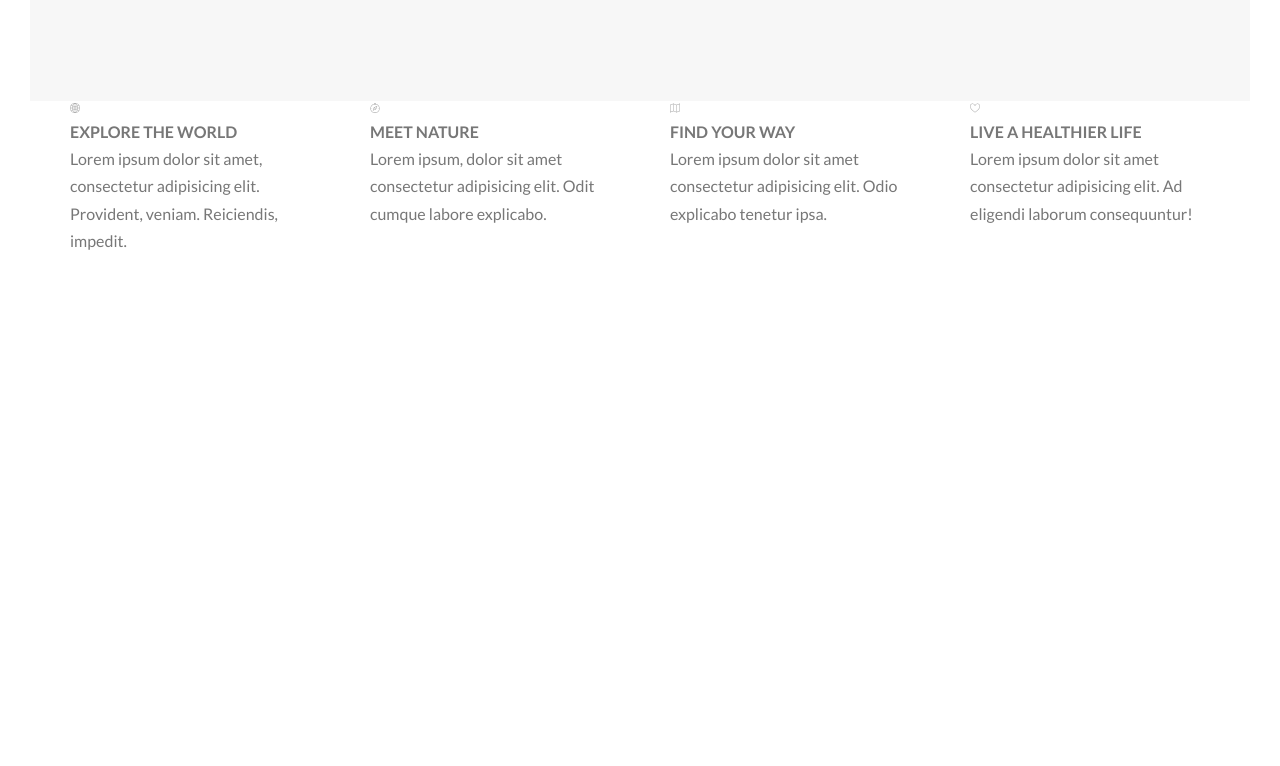
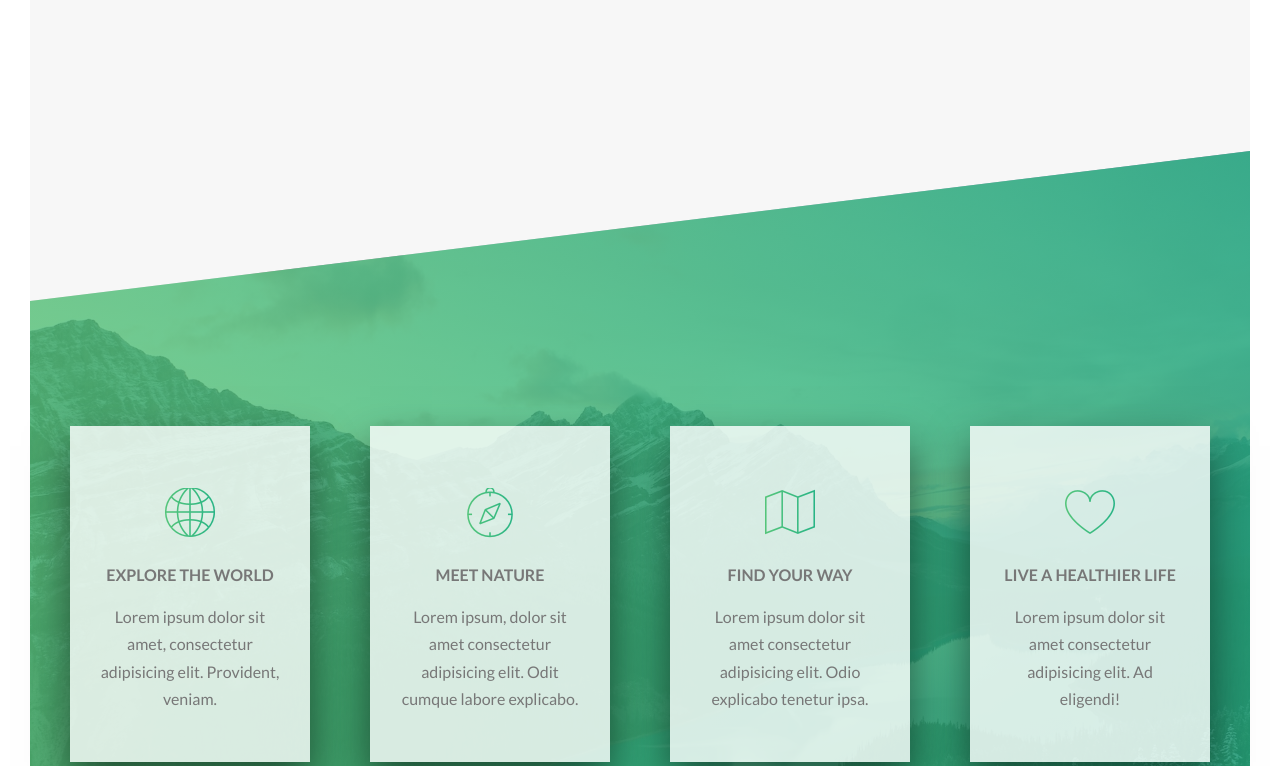
Before and after one commit to solomzi-dev/Natours, a website: page index.html in a window 1280 px wide. Shown: the part 1356-2122 px from the top of the page. Before the commit the page ends 1640 px from the top, so only its background shows below. Drawn offline with Linux system fonts and the light colour scheme.

Commit message:
Add features section and styling

```diff
--- a/index.html
+++ b/index.html
@@ -24,9 +24,9 @@
             <a href="#" class="btn btn--white btn--animated">Discover our tours</a>
         </div>
     </header>
-    <main>
+    <main class="section-main">
         <section class="about">
-            <div class="u-text-center u-margin-vt-xl">
+            <div class="u-text-center u-margin-bottom-xl">
                 <h2 class="secondary-heading">
                     Exciting tours for adventurous people
                 </h2>
@@ -67,38 +67,37 @@
 
         </section>
 
-        <section class="features">
+        <section class="feature-section">
             <div class="row">
                 <div class="col-1-of-4">
-                    <div class="feature">
-                        <i class="feature__icon icon-basic-world"></i>
-                        <h4 class="tertiary-heading">Explore the world</h4>
+                    <div class="feature-box">
+                        <i class="feature-box__icon icon-basic-world u-margin-bottom-sml"></i>
+                        <h4 class="tertiary-heading u-margin-bottom-sml">Explore the world</h4>
                         <p class="paragraph">Lorem ipsum dolor sit amet, consectetur adipisicing elit. Provident,
-                            veniam. Reiciendis, impedit.</p>
+                            veniam. </p>
                     </div>
                 </div>
                 <div class="col-1-of-4">
-                    <div class="feature">
-                        <i class="feature__icon icon-basic-compass"></i>
-                        <h4 class="tertiary-heading">Meet Nature</h4>
+                    <div class="feature-box">
+                        <i class="feature-box__icon icon-basic-compass u-margin-bottom-sml"></i>
+                        <h4 class="tertiary-heading u-margin-bottom-sml">Meet Nature</h4>
                         <p class="paragraph">Lorem ipsum, dolor sit amet consectetur adipisicing elit. Odit cumque
                             labore explicabo.</p>
                     </div>
                 </div>
                 <div class="col-1-of-4">
-                    <div class="feature">
-                        <i class="feature__icon icon-basic-map"></i>
-                        <h4 class="tertiary-heading">Find your way</h4>
+                    <div class="feature-box">
+                        <i class="feature-box__icon icon-basic-map u-margin-bottom-sml"></i>
+                        <h4 class="tertiary-heading u-margin-bottom-sml">Find your way</h4>
                         <p class="paragraph">Lorem ipsum dolor sit amet consectetur adipisicing elit. Odio explicabo
                             tenetur ipsa.</p>
                     </div>
                 </div>
                 <div class="col-1-of-4">
-                    <div class="feature">
-                        <i class="feature__icon icon-basic-heart"></i>
-                        <h4 class="tertiary-heading">Live a healthier life</h4>
-                        <p class="paragraph">Lorem ipsum dolor sit amet consectetur adipisicing elit. Ad eligendi
-                            laborum consequuntur!</p>
+                    <div class="feature-box">
+                        <i class="feature-box__icon icon-basic-heart u-margin-bottom-sml"></i>
+                        <h4 class="tertiary-heading u-margin-bottom-sml">Live a healthier life</h4>
+                        <p class="paragraph">Lorem ipsum dolor sit amet consectetur adipisicing elit. Ad eligendi!</p>
                     </div>
                 </div>
             </div>
--- a/scss/base/_utilities.scss
+++ b/scss/base/_utilities.scss
@@ -2,12 +2,32 @@
 .u-margin-vt-md { margin: 2.5rem 0 !important; }
 .u-margin-vt-lg { margin: 4.5rem 0 !important; }
 .u-margin-vt-xl { margin: 7.5rem 0 !important; }
+
+.u-margin-top-sml { margin-top: 1.5rem !important; }
+.u-margin-top-md { margin-top: 2.5rem !important; }
+.u-margin-top-lg { margin-top: 4.5rem !important; }
+.u-margin-top-xl { margin-top: 7.5rem !important; }
+
+.u-margin-bottom-sml { margin-bottom: 1.5rem !important; }
+.u-margin-bottom-md { margin-bottom: 2.5rem !important; }
+.u-margin-bottom-lg { margin-bottom: 4.5rem !important; }
+.u-margin-bottom-xl { margin-bottom: 7.5rem !important; }
 
 .u-padding-vt-sml { padding: 1.5rem 0 !important; }
 .u-padding-vt-md { padding: 2.5rem 0 !important; }
 .u-padding-vt-lg { padding: 4.5rem 0 !important; }
 .u-padding-vt-xl { padding: 7.5rem 0 !important; }
 
+.u-padding-top-sml { padding-top: 1.5rem !important; }
+.u-padding-top-md { padding-top: 2.5rem !important; }
+.u-padding-top-lg { padding-top: 4.5rem !important; }
+.u-padding-top-xl { padding-top: 7.5rem !important; }
+
+.u-padding-bottom-sml { padding-bottom: 1.5rem !important; }
+.u-padding-bottom-md { padding-bottom: 2.5rem !important; }
+.u-padding-bottom-lg { padding-bottom: 4.5rem !important; }
+.u-padding-bottom-xl { padding-bottom: 7.5rem !important; }
+
 .u-text-center {
     text-align: center !important;
 }
--- /dev/null
+++ b/scss/components/_feature-box.scss
@@ -0,0 +1,20 @@
+@use "../abstracts/variables" as *;
+
+.feature-box {
+    text-align: center;
+    background-color: rgba($color-white, .8);
+    padding: 5rem 3rem;
+    transition: transform .3s;
+    box-shadow: 0 2rem 4rem rgba($color-black, .5);
+
+    &__icon {
+        font-size: 5rem;
+        background-image: linear-gradient(to right, $color-primary-light, $color-primary-dark);
+        background-clip: text;
+        color: transparent;
+    }
+
+    &:hover {
+        transform: scale(1.05);
+    }
+}
--- a/scss/main.scss
+++ b/scss/main.scss
@@ -9,6 +9,7 @@
 
 @use "components/buttons";
 @use "components/composition";
+@use "components/feature-box";
 @use "components/navbar";
 
 @use "layout/footer";
--- a/scss/pages/_home.scss
+++ b/scss/pages/_home.scss
@@ -1,7 +1,22 @@
 @use "../abstracts/variables" as *;
 
+.section-main {
+    background-color: $color-grey-light;
+}
+
 .about {
-    background-color: $color-grey-light;
     margin-top: -15vh;
-    padding: 15rem 0;
+    padding: 25rem 0;
 }
+
+.feature-section {
+    padding: 20rem 0;
+    background-image: linear-gradient(to right, rgba($color-primary-light, .8), rgba($color-primary-dark, .8)), url("../images/nat-4.jpg");
+    background-position: top;
+    background-size: cover;
+    transform: skewY(-7deg);
+
+    & > * {
+        transform: skewY(7deg);
+    }
+}
```
Also changed, not shown: dist/styles.css, 1 other file.
